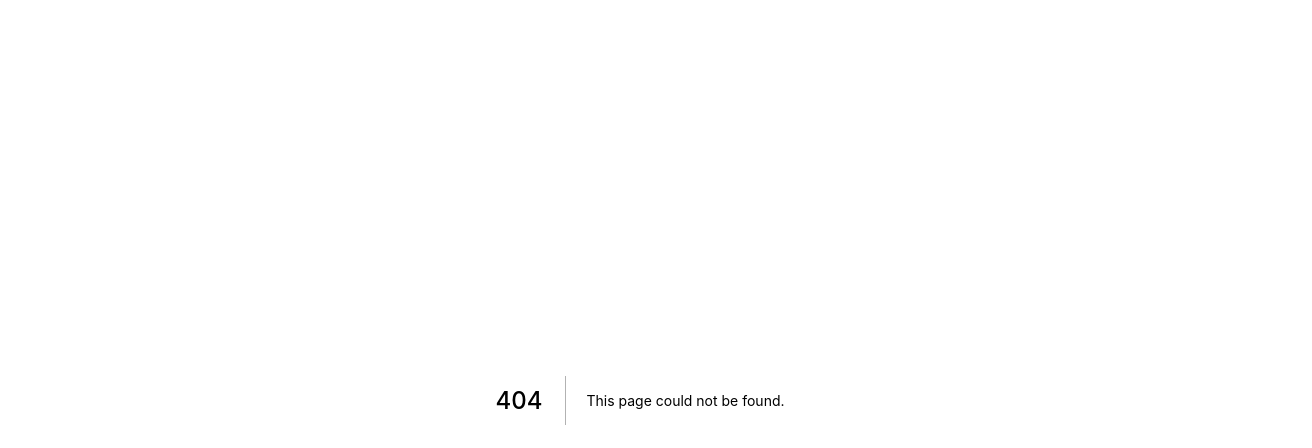
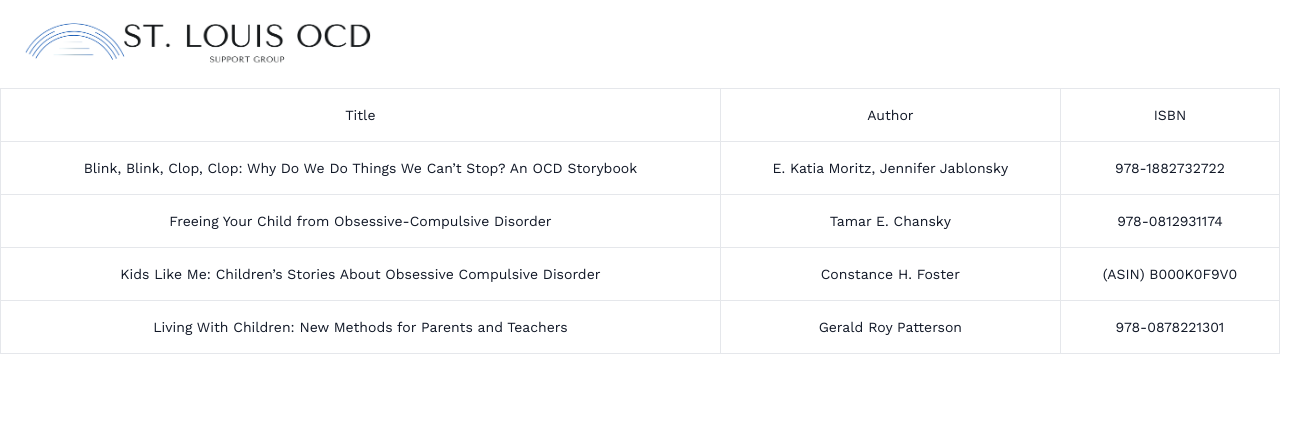
Before and after one commit to brianprost/stl-ocd-website, a Next.js app: page /Books in a window 1280 px wide. Before the commit this address had no page. Shown: the top 448 px of the page, 1312 px wide, since content can reach past the window. Built offline with nearby package versions, Linux system fonts and the light colour scheme; a web font is replaced by a local one.

Commit message:
books page now has table of book data

```diff
--- a/pages/Books/data.js
+++ b/pages/Books/data.js
@@ -1,30 +1,22 @@
 export const Books = [
     {
         "title": "Blink, Blink, Clop, Clop: Why Do We Do Things We Can’t Stop? An OCD Storybook",
-        "author(s)": "E. Katia Moritz, Jennifer Jablonsky",
-        "ISBN-10": "1882732723",
-        "ISBN-13": "978-1882732722",
-        "asin": "",
+        "author": "E. Katia Moritz, Jennifer Jablonsky",
+        "isbn": "978-1882732722",
     },
     {
         "title": "Freeing Your Child from Obsessive-Compulsive Disorder",
-        "author(s)": "Tamar E. Chansky",
-        "ISBN-10": "812931173",
-        "ISBN-13": "978-0812931174",
-        "asin": "",
+        "author": "Tamar E. Chansky",
+        "isbn": "978-0812931174",
     },
     {
         "title": "Kids Like Me: Children’s Stories About Obsessive Compulsive Disorder",
-        "author(s)": "Constance H. Foster",
-        "ISBN-10": "",
-        "ISBN-13": "",
-        "asin": "B000K0F9V0",
+        "author": "Constance H. Foster",
+        "isbn": "(ASIN) B000K0F9V0",
     },
     {
         "title": "Living With Children: New Methods for Parents and Teachers",
-        "author(s)": "Gerald Roy Patterson",
-        "ISBN-10": "878221301",
-        "ISBN-13": "978-0878221301",
-        "asin": "",
+        "author": "Gerald Roy Patterson",
+        "isbn": "978-0878221301",
     }
   ]
--- /dev/null
+++ b/pages/Books/index.js
@@ -0,0 +1,48 @@
+import Navbar from '../Navbar'
+import { Books } from './data'
+
+export default () => {
+    return (
+        <>
+            <Navbar />
+            <div class="flex flex-col">
+                <div class="overflow-x-auto sm:-mx-6 lg:-mx-8">
+                    <div class="py-2 inline-block min-w-full sm:px-6 lg:px-8">
+                        <div class="overflow-hidden">
+                            <table class="min-w-full border text-center">
+                                <thead class="border-b">
+                                    <tr>
+                                        <th scope="col" class="text-sm font-medium text-gray-900 px-6 py-4 border-r">
+                                            Title
+                                        </th>
+                                        <th scope="col" class="text-sm font-medium text-gray-900 px-6 py-4 border-r">
+                                            Author
+                                        </th>
+                                        <th scope="col" class="text-sm font-medium text-gray-900 px-6 py-4 border-r">
+                                            ISBN
+                                        </th>
+                                    </tr>
+                                </thead>
+                                <tbody>
+                                    {Books.map((book) => (
+                                        <tr class="border-b">
+                                            <td class="px-6 py-4 whitespace-nowrap text-sm font-medium text-gray-900 border-r">
+                                                {book.title}
+                                            </td>
+                                            <td class="text-sm text-gray-900 font-light px-6 py-4 whitespace-nowrap border-r">
+                                                {book.author}
+                                            </td>
+                                            <td class="text-sm text-gray-900 font-light px-6 py-4 whitespace-nowrap border-r">
+                                                {book.isbn}
+                                            </td>
+                                        </tr>
+                                    ))}
+                                </tbody>
+                            </table>
+                        </div>
+                    </div>
+                </div>
+            </div>
+        </>
+    )
+}
```
